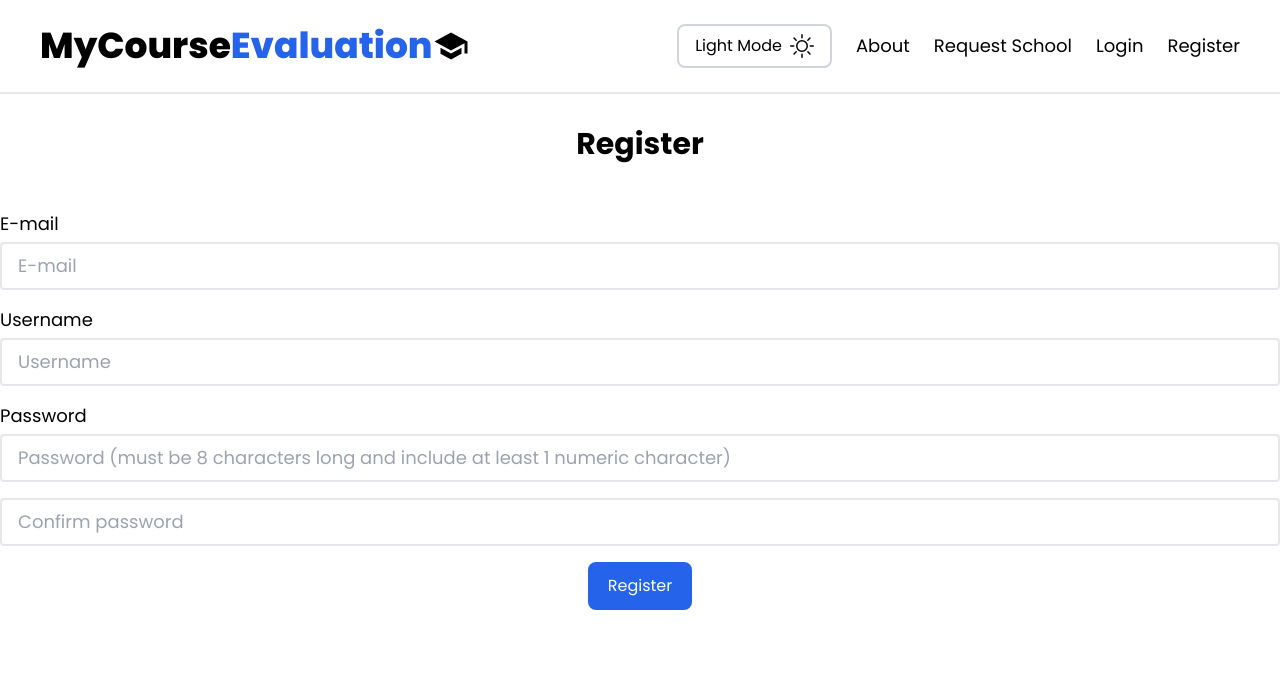
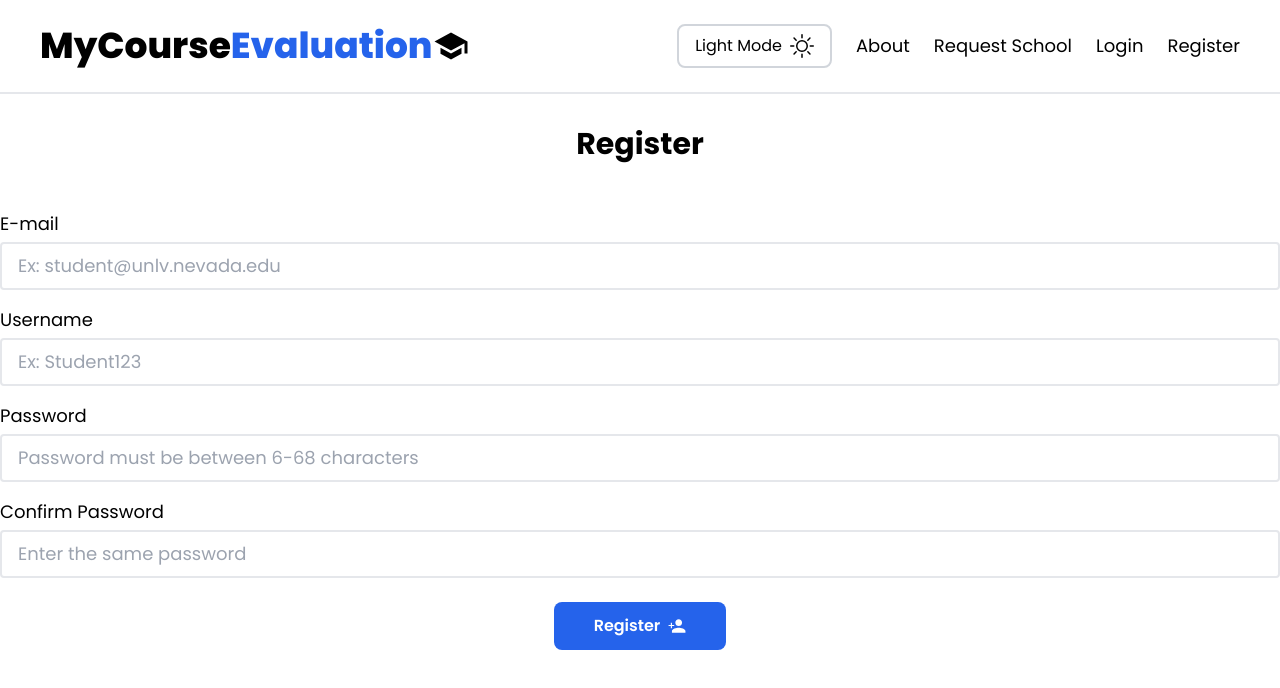
Before and after one commit to chrisj117/CS-472-GROUP-2-PROJECT, a React (Vite) app in the folder web/: page /register in a window 1280 px wide. Shown: the top 688 px of the page. Built offline with nearby package versions, Linux system fonts and the light colour scheme.

Commit message:
Change styles and add more error checks

```diff
--- a/web/src/components/FormError.jsx
+++ b/web/src/components/FormError.jsx
@@ -1,6 +1,6 @@
 const FormError = ({ error }) => {
   return error ? (
-    <p className="text-red-500 mb-8 mt-8 text-lg">{error}</p>
+    <p className="text-red-500 mb-4 mt-4 text-lg">{error}</p>
   ) : null
 }
 export default FormError
--- a/web/src/components/FormSuccess.jsx
+++ b/web/src/components/FormSuccess.jsx
@@ -1,6 +1,6 @@
 const FormSuccess = ({ success }) => {
   return success ? (
-    <p className="text-green-500 mb-8 mt-8 text-lg">{success}</p>
+    <p className="text-green-500 mb-4 mt-4 text-lg">{success}</p>
   ) : null
 }
 export default FormSuccess
--- a/web/src/pages/Login.jsx
+++ b/web/src/pages/Login.jsx
@@ -3,6 +3,8 @@ import InputField from "../components/InputField.jsx"
 import FormError from "../components/FormError.jsx"
 import FormSuccess from "../components/FormSuccess.jsx"
 import { LoginAuth } from "../utilities/Auth.js"
+import { Link } from "react-router-dom"
+import { IoMdPerson } from "react-icons/io"
 
 const Login = () => {
   const [email, setEmail] = useState("")
@@ -33,7 +35,7 @@ const Login = () => {
         labelName="E-mail"
         inputType="text"
         inputID="email"
-        inputPlaceholder="Please enter your e-mail"
+        inputPlaceholder="Ex: student@unlv.nevada.edu"
         onChange={(e) => {
           setEmail(e.target.value)
         }}
@@ -44,19 +46,34 @@ const Login = () => {
         labelName="Password"
         inputType="password"
         inputID="password"
-        inputPlaceholder="Please enter your password"
+        inputPlaceholder="Password must be between 6-68 characters"
         onChange={(e) => {
           setPassword(e.target.value)
         }}
       />
 
-      <FormError error={error} />
-      <FormSuccess success={success} />
+      {error || success ? (
+        <>
+          <FormError error={error} />
+          <FormSuccess success={success} />
+        </>
+      ) : null}
 
       {/* Login Button */}
-      <button className="bg-blue-600 text-white px-5 py-3 rounded-lg hover:bg-blue-700 flex gap-3 items-center justify-center">
-        Login
+      <button className="bg-blue-600 text-white px-10 py-3 rounded-lg hover:bg-blue-700 flex gap-2 items-center justify-center mt-2 font-semibold">
+        Login <IoMdPerson className="text-lg" />
       </button>
+
+      <p className="dark:text-gray-300 mt-7">
+        Don't have an account yet?{" "}
+        <Link
+          to="/register"
+          replace={true}
+          className="text-blue-500 underline font-semibold"
+        >
+          Create one here
+        </Link>
+      </p>
     </form>
   )
 }
--- a/web/src/pages/Register.jsx
+++ b/web/src/pages/Register.jsx
@@ -1,9 +1,10 @@
 import { useState } from "react"
 import InputField from "../components/InputField.jsx"
-import { RegisterAuth } from "../utilities/Auth.js"
+import { LoginAuth, RegisterAuth } from "../utilities/Auth.js"
 import FormError from "../components/FormError.jsx"
 import FormSuccess from "../components/FormSuccess.jsx"
 import { useNavigate } from "react-router-dom"
+import { IoMdPersonAdd } from "react-icons/io"
 
 const Register = () => {
   const [email, setEmail] = useState("")
@@ -25,9 +26,12 @@ const Register = () => {
       confirmPassword: confirmPassword,
     })
 
-    if (registerResult.includes("ERROR:")) {
-      setError(registerResult.substring(7))
-      return
+    if (typeof registerResult === "string") {
+      if (registerResult.includes("ERROR:")) {
+        setError(registerResult.substring(7))
+        setSuccess("")
+        return
+      }
     }
 
     setError("")
@@ -41,19 +45,19 @@ const Register = () => {
         email: email,
         password: password,
       })
-    }, 1500)
+    }, 500)
 
     if (loginResult.includes("ERROR:")) {
       setError("Login Failed. Redirecting to login page.")
       setSuccess("")
       setTimeout(() => {
         navigate("/login")
-      }, 2000)
+      }, 500)
       return
     }
 
     setTimeout(() => {
-      navigate(-1)
+      navigate("/")
     }, 1500)
   }
 
@@ -70,7 +74,7 @@ const Register = () => {
         labelName="E-mail"
         inputType="text"
         inputID="email"
-        inputPlaceholder="E-mail"
+        inputPlaceholder="Ex: student@unlv.nevada.edu"
         onChange={(e) => {
           setEmail(e.target.value)
         }}
@@ -81,7 +85,7 @@ const Register = () => {
         labelName="Username"
         inputType="text"
         inputID="username"
-        inputPlaceholder="Username"
+        inputPlaceholder="Ex: Student123"
         onChange={(e) => {
           setUsername(e.target.value)
         }}
@@ -92,7 +96,7 @@ const Register = () => {
         labelName="Password"
         inputType="password"
         inputID="password"
-        inputPlaceholder="Password (must be 8 characters long and include at least 1 numeric character)"
+        inputPlaceholder="Password must be between 6-68 characters"
         onChange={(e) => {
           setPassword(e.target.value)
         }}
@@ -100,10 +104,10 @@ const Register = () => {
 
       {/* Password confirmation input */}
       <InputField
-        labelName=""
+        labelName="Confirm Password"
         inputType="password"
         inputID="confirmPassword"
-        inputPlaceholder="Confirm password"
+        inputPlaceholder="Enter the same password"
         onChange={(e) => {
           setConfirmPassword(e.target.value)
         }}
@@ -113,8 +117,8 @@ const Register = () => {
       <FormSuccess success={success} />
 
       {/* Register button */}
-      <button className="bg-blue-600 text-white px-5 py-3 rounded-lg hover:bg-blue-700 flex gap-3 items-center justify-center">
-        Register
+      <button className="bg-blue-600 text-white px-10 py-3 rounded-lg hover:bg-blue-700 flex mt-2 gap-2 items-center justify-center font-semibold">
+        Register <IoMdPersonAdd className="text-lg" />
       </button>
     </form>
   )
--- a/web/src/pages/RequestSchool.jsx
+++ b/web/src/pages/RequestSchool.jsx
@@ -25,7 +25,7 @@ const RequestSchool = () => {
           <div className="mb-4">
             <p className="mb-4 text-center text-xl">
               If you can&apos;t find your institution above, submit your
-              school&apos;s information below!
+              school&apos;s information below.
             </p>
             <label className="flex flex-col gap-1 text-lg">
               Enter School Name
@@ -38,17 +38,20 @@ const RequestSchool = () => {
           </div>
 
           <div className="mb-4">
-            <label className="block mb-2">Enter School Website</label>
-            <input
-              type="text"
-              placeholder="Ex: https://www.unlv.edu/"
-              className="p-2 w-full border-2 rounded"
-            />
+            <label className="flex flex-col gap-1 text-lg">
+              Enter School Website
+              <input
+                type="text"
+                placeholder="Ex: https://www.unlv.edu/"
+                className="px-4 py-2 w-full border-2 rounded"
+              />
+            </label>
           </div>
         </div>
 
-        <button className="bg-blue-600 text-white px-5 py-3 rounded-lg hover:bg-blue-700 flex gap-3 items-center justify-center">
-          <span>Submit School</span> <BsFillEnvelopePaperFill />
+        <button className="bg-blue-600 text-white px-10 py-3 rounded-lg hover:bg-blue-700 flex gap-3 items-center justify-center">
+          <span className="font-semibold">Request School</span>{" "}
+          <BsFillEnvelopePaperFill />
         </button>
       </div>
     </div>
```
